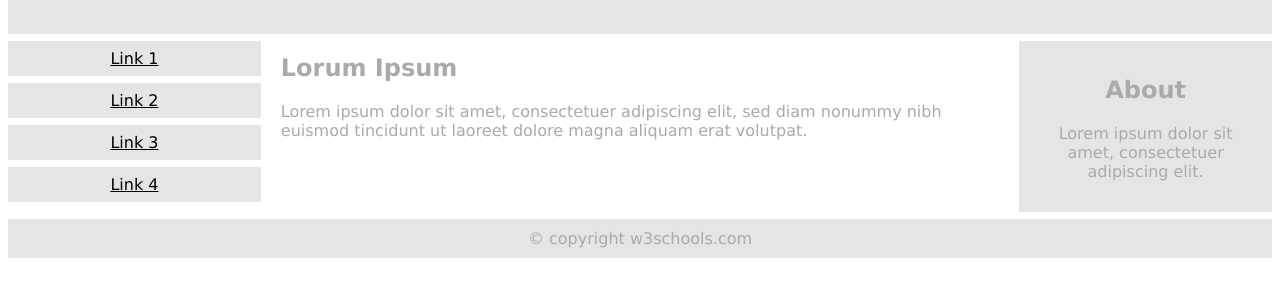
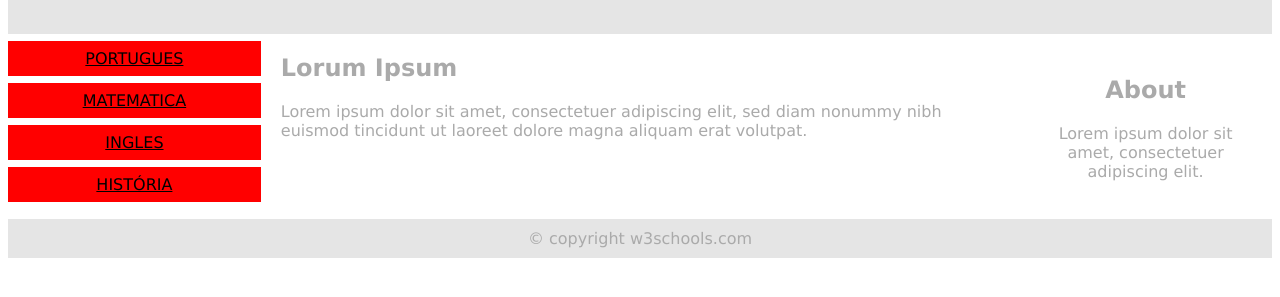
Before and after one commit to gabrielaweidner/sitedoestudante, a plain HTML site: page index.html in a window 1280 px wide. Shown: the part 85-382 px from the top of the page. Drawn offline with Linux system fonts and the light colour scheme.

Commit message:
Update index.html

```diff
--- a/index.html
+++ b/index.html
@@ -14,7 +14,7 @@
 }
 
 .menu a {
-  background-color: #e5e5e5;
+  background-color: red;
   padding: 8px;
   margin-top: 7px;
   display: block;
@@ -29,7 +29,7 @@
 }
 
 .right {
-  background-color: #e5e5e5;
+  background-color: white;
   float: left;
   width: 20%;
   padding: 15px;
@@ -53,10 +53,10 @@
 
 <div style="overflow:auto">
   <div class="menu">
-    <a href="#">Link 1</a>
-    <a href="#">Link 2</a>
-    <a href="#">Link 3</a>
-    <a href="#">Link 4</a>
+    <a href="#"> PORTUGUES</a>
+    <a href="#">MATEMATICA</a>
+    <a href="#">INGLES</a>
+    <a href="#">HISTÓRIA</a>
   </div>
 
   <div class="main">
```
